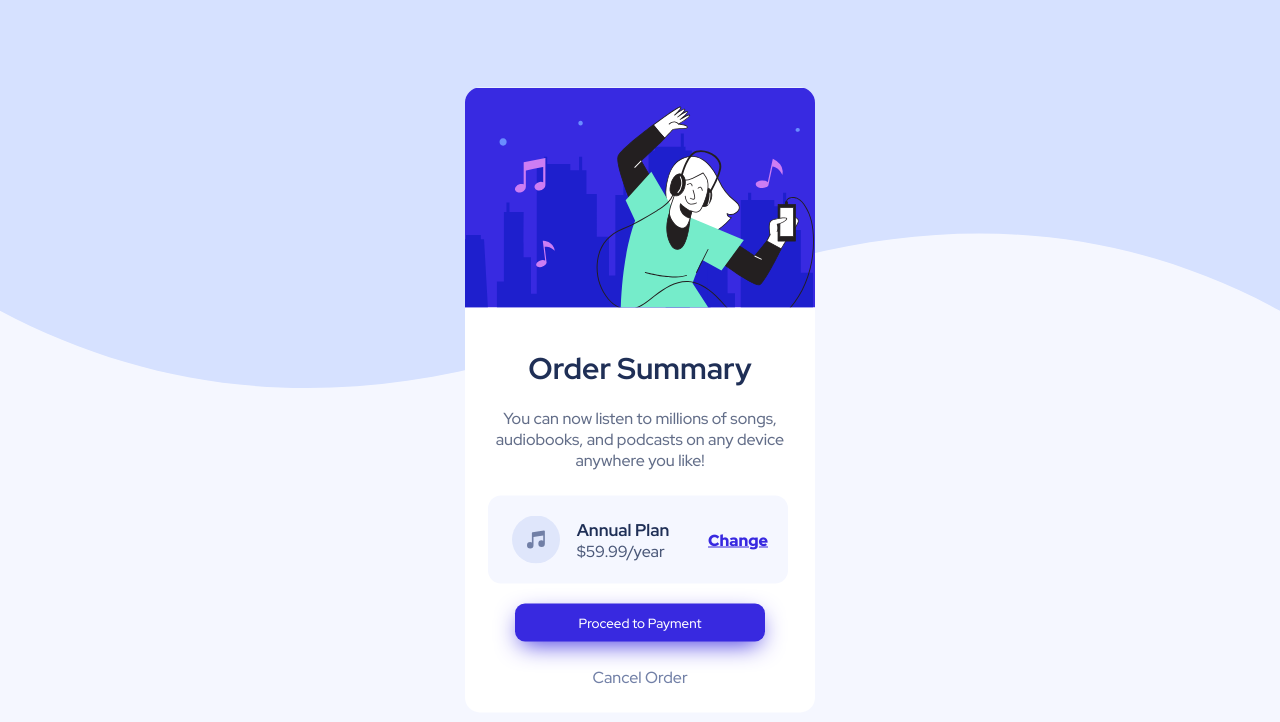
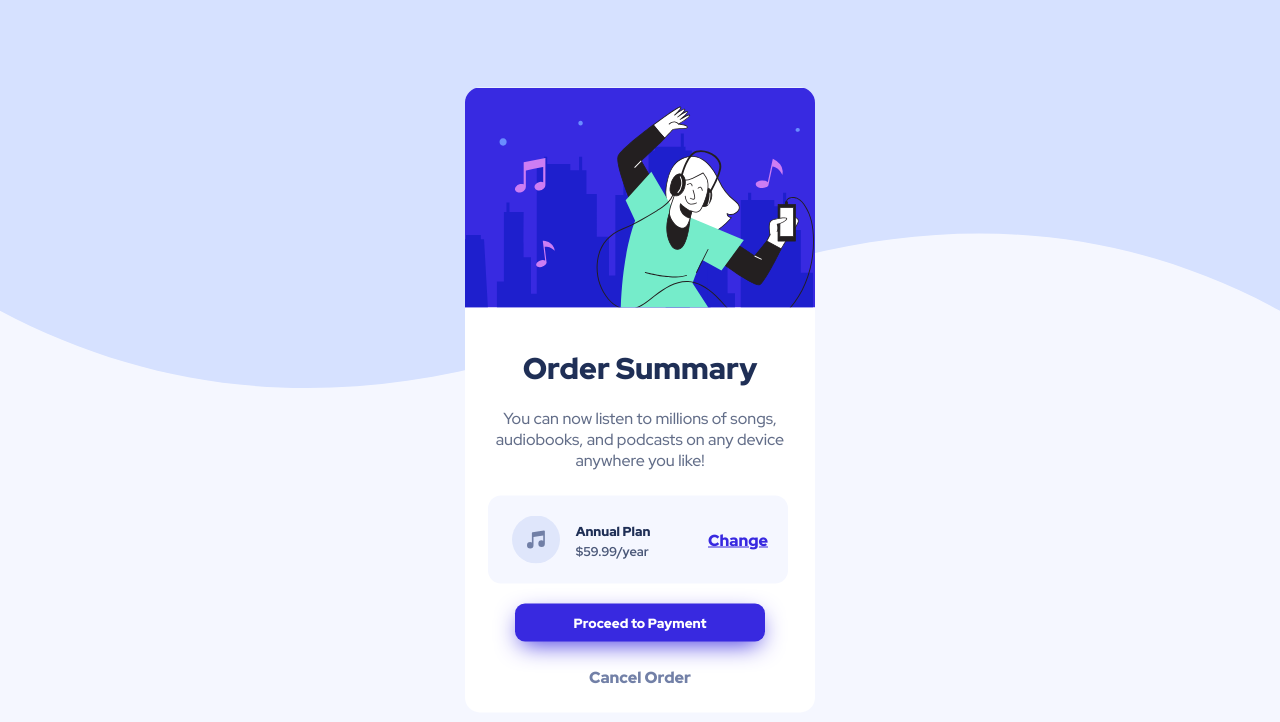
Before and after one commit to NaveenGumaste/Order-Summary-Component, a plain HTML site: page index.html in a window 1280 px wide. Drawn offline with Linux system fonts and the light colour scheme; files whose address does not match are found by name.

Commit message:
Minimal Changes

```diff
--- a/index.html
+++ b/index.html
@@ -12,23 +12,25 @@
     <title>Frontend Mentor | Order summary card</title>
     <link rel="stylesheet" href="style.css" />
   </head>
+  <main class="main">
   <body>
     <div class="container">
       <div class="text-content">
         <div class="hero">
           <img src="./images/illustration-hero.svg" alt="" />
         </div>
+        <header class="header">
           <h1 class="title">Order Summary</h1>
+        </header>
           <p class="subtitle">
             You can now listen to millions of songs, audiobooks, and podcasts on
             any device anywhere you like!
           </p>
-
       <article>
         <div class="plan-box">
           <img src="./images/icon-music.svg" alt="" />
           <div class="box-title">
-          <h5>Annual Plan</h5>
+          <h2>Annual Plan</h2>
           <p>$59.99/year</p>
         </div>
           <div class="change">
@@ -44,10 +46,6 @@
       </div>
     </div>
   </div>
-    <!-- <div class="attribution">
-      Challenge by
-      <a href="https://www.frontendmentor.io?ref=challenge" target="_blank"
-        >Frontend Mentor</a>. Coded by <a href="#">Naveen Gumaste</a>.
-    </div> -->
+</main>
   </body>
 </html>
--- a/style.css
+++ b/style.css
@@ -41,7 +41,7 @@ button {
 }
 .title {
   color: var(--dark-blue);
-  font-weight: 900px;
+  font-weight: 900;
   font-size: 30px;
   padding-top: 35px;
   margin-bottom: 20px;
@@ -62,7 +62,6 @@ button {
 }
 .plan-box img {
   display: block;
-  padding-right: 3px;
   margin-left: 4px;
 }
 .box-title {
@@ -70,13 +69,16 @@ button {
   text-align: left;
   color: var(--dark-blue);
 }
-.box-title h5 {
-  font-size: 17px;
-  font-weight: 900px;
+.box-title h2 {
+  font-size: 13px;
+  line-height: 22px;
+  margin-left: -17px;
+  font-weight: 900;
 }
 .box-title p {
-  font-size: 16px;
-  font-weight: 900px;
+  font-size: 12.8px;
+  margin-left: -17px;
+  font-weight: 700;
   color: hsl(223, 47%, 23%, 80%);
 }
 .change a {
@@ -101,13 +103,13 @@ button {
   color: hsl(245, 75%, 52%, 60%);
 }
 #btn {
-  font-weight: 900px;
+  font-weight: 900;
   box-shadow: 0 8px 25px -6px var(--bright-blue);
 }
 .btn .cancle-order {
   display: block;
   padding: 25px;
-  font-weight: 900px;
+  font-weight: 900;
   text-decoration: none;
   color: var(--desaturated-blue);
 }
@@ -141,10 +143,3 @@ button {
     padding: 12px;
   }
 }
-.attribution {
-  font-size: 15px;
-  text-align: center;
-}
-.attribution a {
-  color: hsl(228, 45%, 44%);
-}
```
